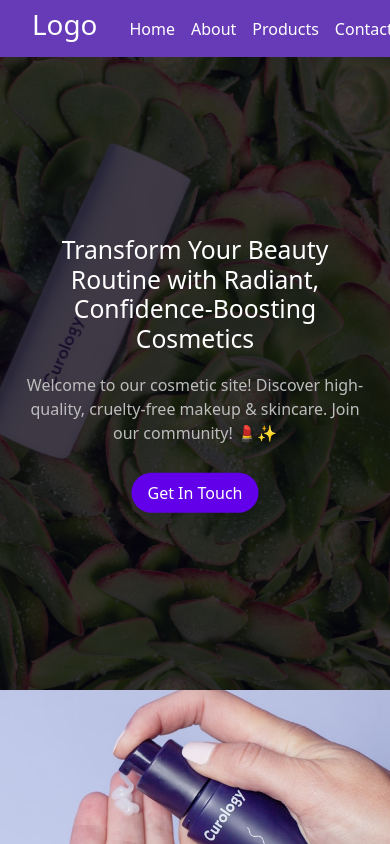
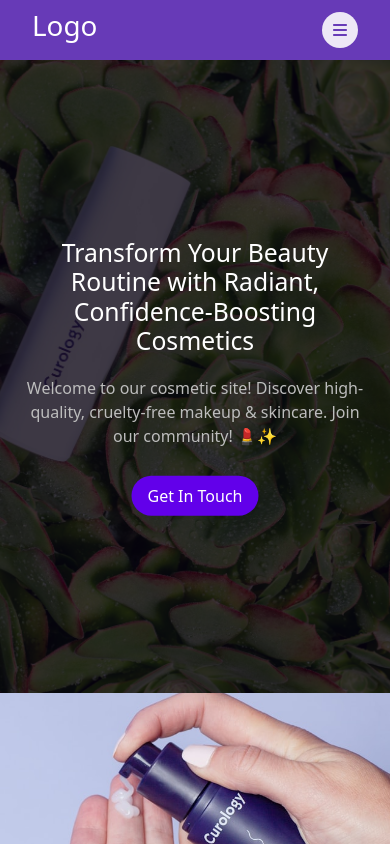
Before and after one commit to manikant-codes/react-course-files-final, a React (Create React App) app: page / in a window 390 px wide. Shown: the top 844 px of the page. Built offline with nearby package versions, Linux system fonts and the light colour scheme.

Commit message:
navbar mobile

```diff
--- a/src/components/contact/contactForm/ContactForm.jsx
+++ b/src/components/contact/contactForm/ContactForm.jsx
@@ -10,6 +10,7 @@ function ContactForm() {
 
   function hidePopOver() {
     setShowPopOver(false);
+    setIsError(0);
   }
 
   function handleSubmit(e) {
--- a/src/components/home/Hero.jsx
+++ b/src/components/home/Hero.jsx
@@ -1,20 +1,15 @@
 import React from "react";
 import styles from "../../styles/home/hero.module.css";
 
-function Hero() {
+function Hero(props) {
+  const { src, title, desc } = props;
   return (
     <div className={styles.container}>
       <div className={styles.overlay} />
-      <img src="/images/05.jpg" alt="" />
+      <img src={src} alt="" />
       <div className={styles.contentContainer}>
-        <h2>
-          Transform Your Beauty Routine with Radiant, Confidence-Boosting
-          Cosmetics
-        </h2>
-        <p>
-          Welcome to our cosmetic site! Discover high-quality, cruelty-free
-          makeup & skincare. Join our community! 💄✨
-        </p>
+        <h2>{title}</h2>
+        <p>{desc}</p>
         <button>Get In Touch</button>
       </div>
     </div>
--- a/src/components/products/productsList/ProductsList.jsx
+++ b/src/components/products/productsList/ProductsList.jsx
@@ -16,7 +16,11 @@ function ProductsList(props) {
     <ResponsiveMasonry columnsCountBreakPoints={{ 350: 1, 750: 2, 900: 3 }}>
       <Masonry gutter="16px">
         {products[activeTab].map(function (src, index) {
-          return <img src={src} alt={"Image " + index} />;
+          return (
+            <div className={styles.imgContainer}>
+              <img src={src} alt={"Image " + index} />
+            </div>
+          );
         })}
       </Masonry>
     </ResponsiveMasonry>
--- a/src/layouts/Navbar.jsx
+++ b/src/layouts/Navbar.jsx
@@ -1,35 +1,43 @@
-import React from "react";
+import React, { useState } from "react";
 import { Link } from "react-router-dom";
 import styles from "../styles/layouts/navbar.module.css";
-// import "../styles/layouts/navbar.module.css";
+import { FontAwesomeIcon } from "@fortawesome/react-fontawesome";
+import { faBars, faClose } from "@fortawesome/free-solid-svg-icons";
 
 function Navbar() {
+  const [isVisible, setIsVisible] = useState(false);
+
+  function toggleMenu() {
+    setIsVisible(!isVisible);
+  }
+
   return (
-    <>
     <nav className={styles.container}>
       <div>
         <h1>Logo</h1>
       </div>
-        <ul className={styles.innerContainer}>
-          <li>
-            {/* <a href="/">Home</a> */}
+      <ul className={`${styles.links} ${isVisible ? styles.visible : ""}`}>
+        <li onClick={toggleMenu}>
           <Link to="/">Home</Link>
         </li>
-          <li>
-            {/* <a href="/about">About</a> */}
+        <li onClick={toggleMenu}>
           <Link to="/about">About</Link>
         </li>
-          <li>
-            {/* <a href="/about">About</a> */}
+        <li onClick={toggleMenu}>
           <Link to="/products">Products</Link>
         </li>
-          <li>
-            {/* <a href="/contact">Contact</a> */}
+        <li onClick={toggleMenu}>
           <Link to="/contact">Contact</Link>
         </li>
       </ul>
+      <button className={styles.menuBtn} onClick={toggleMenu}>
+        {isVisible ? (
+          <FontAwesomeIcon icon={faClose} />
+        ) : (
+          <FontAwesomeIcon icon={faBars} />
+        )}
+      </button>
     </nav>
-    </>
   );
 }
 
--- a/src/pages/About.jsx
+++ b/src/pages/About.jsx
@@ -1,9 +1,22 @@
 import React from "react";
+import Hero from "../components/home/Hero";
+import InfoRow from "../components/home/infoRow/InfoRow";
+import { homeAboutUsRowData } from "../data/homePageData";
 
 function About() {
   return (
     <>
-      <h1>About</h1>
+      <Hero
+        src="/images/03.jpg"
+        title="About Us"
+        desc="Welcome to our cosmetic site! Discover high-quality, cruelty-free
+        makeup & skincare. Join our community! 💄✨"
+      />
+      <InfoRow
+        src={homeAboutUsRowData.src}
+        title={homeAboutUsRowData.title}
+        desc={homeAboutUsRowData.desc}
+      />
     </>
   );
 }
--- a/src/pages/Contact.jsx
+++ b/src/pages/Contact.jsx
@@ -4,9 +4,10 @@ import ContactInfo from "../components/contact/contactInfo/ContactInfo";
 import ContactForm from "../components/contact/contactForm/ContactForm";
 import styles from "../styles/contact/contact.module.css";
 
-function Contact() {
+function Contact(props) {
+  const { containerStyles } = props;
   return (
-    <div className={styles.contactContainer}>
+    <div className={styles.contactContainer} style={{ ...containerStyles }}>
       <Title
         title="Contact Us"
         desc="Lorem ipsum dolor sit, amet consectetur adipisicing elit. Obcaecati provident earum, eius ullam in enim?"
--- a/src/pages/Home.jsx
+++ b/src/pages/Home.jsx
@@ -13,10 +13,16 @@ import {
 import FaqsRow from "../components/home/faqsRow/FaqsRow";
 import Contact from "./Contact";
 
-function Home() {
+function Home(props) {
   return (
     <>
-      <Hero />
+      <Hero
+        src="/images/05.jpg"
+        title="Transform Your Beauty Routine with Radiant, Confidence-Boosting
+          Cosmetics"
+        desc="Welcome to our cosmetic site! Discover high-quality, cruelty-free
+        makeup & skincare. Join our community! 💄✨"
+      />
       <InfoRow
         src={homeAboutUsRowData.src}
         title={homeAboutUsRowData.title}
@@ -33,7 +39,7 @@ function Home() {
       <ProductsRow />
       <PricingRow />
       <FaqsRow />
-      <Contact />
+      <Contact containerStyles={{ backgroundColor: "#d1c4e9" }} />
     </>
   );
 }
--- a/src/styles/home/faqsRow.module.css
+++ b/src/styles/home/faqsRow.module.css
@@ -13,7 +13,7 @@
   flex-direction: column;
   gap: 8px;
   width: 100%;
-  background-color: #d1c4e9;
+  background-color: #ede7f6;
   padding: 16px;
   border-radius: 32px;
 }
--- a/src/styles/layouts/navbar.module.css
+++ b/src/styles/layouts/navbar.module.css
@@ -4,10 +4,16 @@
   justify-content: space-between;
   background-color: #673ab7;
   padding: 8px 32px;
+  height: 60px;
   color: #ffffff;
+  position: sticky;
+  top: 0;
+  left: 0;
+  right: 0;
+  z-index: 100;
 }
 
-.innerContainer {
+.links {
   display: flex;
   list-style-type: none;
   align-items: center;
@@ -15,11 +21,67 @@
   margin: 0px;
 }
 
-.innerContainer li a {
+.links li a {
   color: white;
   text-decoration: none;
 }
 
-.innerContainer li a:hover {
+.links li a:hover {
   text-decoration: underline;
 }
+
+.menuBtn {
+  display: none;
+}
+
+@media screen and (max-width: 600px) {
+  .links {
+    position: fixed;
+    top: 60px;
+    left: 0;
+    right: 0;
+    background-color: #ede7f6;
+    flex-direction: column;
+    padding: 0px;
+    gap: 0;
+    height: 0px;
+    overflow: hidden;
+    transition: height 600ms ease;
+    z-index: 100;
+  }
+
+  .links li {
+    width: 100%;
+    border-bottom: 1px solid #673ab7;
+  }
+
+  .links li a {
+    display: inline-block;
+    width: 100%;
+    color: #263238;
+    padding: 16px;
+    background-color: #ede7f6;
+  }
+
+  .links li a:hover {
+    background-color: #d1c4e9;
+  }
+
+  .menuBtn {
+    display: inline-block;
+    width: 36px;
+    height: 36px;
+    padding: 0px;
+    background-color: #ede7f6;
+    color: #673ab7;
+  }
+
+  .menuBtn:hover {
+    background-color: #d1c4e9;
+    color: #512da8;
+  }
+
+  .visible {
+    height: calc(100vh - 60px);
+  }
+}
--- a/src/styles/products/productsList.module.css
+++ b/src/styles/products/productsList.module.css
@@ -31,3 +31,22 @@
     max-width: 100%;
   }
 }
+
+.imgContainer {
+  width: 100%;
+  height: auto;
+  overflow: hidden;
+  border-radius: 16px;
+  cursor: pointer;
+}
+
+.imgContainer img {
+  width: 100%;
+  height: 100%;
+  transform: scale(1);
+  transition: all 400ms ease;
+}
+
+.imgContainer:hover img {
+  transform: scale(1.2);
+}
```
Lines whose indentation alone changed are shown as unchanged.
